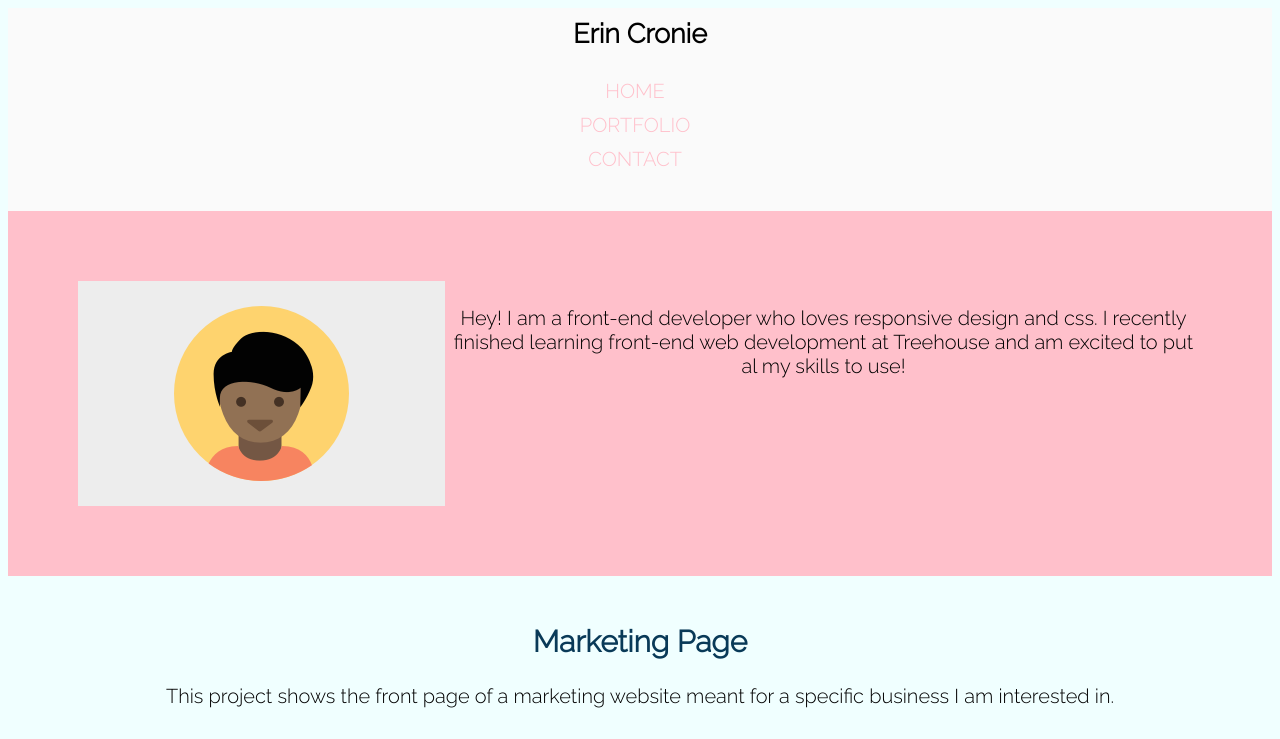
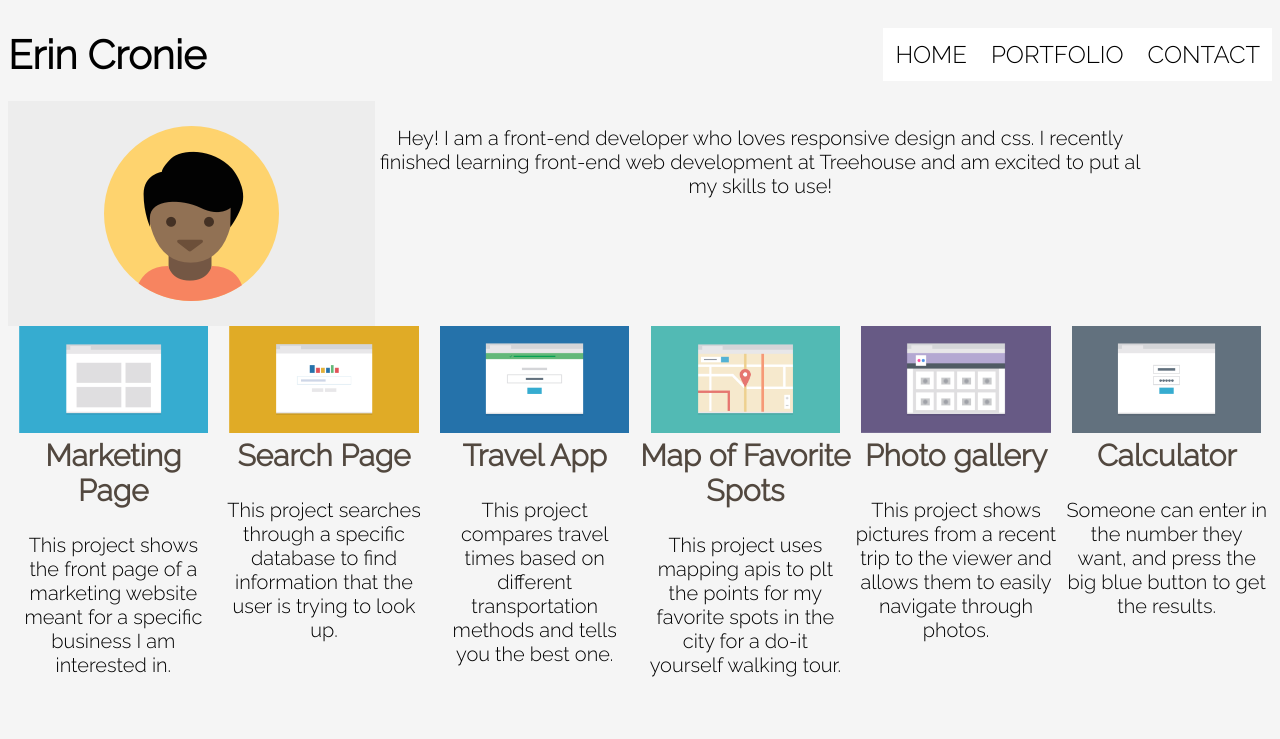
Before and after one commit to ehrenfelser/Treehouse-Unit-2-Project, a plain HTML site: page index.html in a window 1280 px wide. Shown: the top 739 px of the page. Drawn offline with Linux system fonts and the light colour scheme.

Commit message:
Nav adjusted
The nav bar reacts at different screen sizes

```diff
--- a/index.html
+++ b/index.html
@@ -27,39 +27,44 @@
 
 <main>
     <div class="profile-container">
+        <img class="profile-pic" src="images/responsive-layout-profile.png" alt="Digital photo of a cartoon person">
         <p>Hey! I am a front-end developer who loves responsive design and css. I recently finished learning front-end web development at Treehouse and am excited to put al my skills to use!</p>
-        <img src="images/responsive-layout-profile.png" alt="Digital photo of a cartoon person">
     </div>
-    <div class="Portfolio">
+    <div class="portfolio">
         <div class="first-column">
-			<h2>Marketing Page</h2>
+            <img src="images/portfolio-1.png" alt="Marketing Page">			<h2>Marketing Page</h2>
 			<p>This project shows the front page of a marketing website meant for a specific business I am interested in.</p>
-			<img src="images/portfolio-1.png" alt="Marketing Page">
+
 		</div>
         <div class="second-column">
+            <img src="images/portfolio-2.png" alt="Search Page">
 			<h2>Search Page</h2>
 			<p>This project searches through a specific database to find information that the user is trying to look up.</p>
-			<img src="images/portfolio-2.png" alt="Search Page">
+
 		</div>
         <div class="third-column">
+            <img src="images/portfolio-3.png" alt="Travel App Page">
 			<h2>Travel App</h2>
 			<p>This project compares travel times based on different transportation methods and tells you the best one.</p>
-			<img src="images/portfolio-3.png" alt="Travel App Page">
+
 		</div>
         <div class="fourth-column">
+            <img src="images/portfolio-4.png" alt="Map of Favorite Spots">
 			<h2>Map of Favorite Spots</h2>
 			<p>This project uses mapping apis to plt the points for my favorite spots in the city for a do-it yourself walking tour.</p>
-			<img src="images/portfolio-4.png" alt="Map of Favorite Spots">
+
 		</div>
         <div class="fifth-column">
+            <img src="images/portfolio-5.png" alt="Photo Gallery">
 			<h2>Photo gallery</h2>
 			<p>This project shows pictures from a recent trip to the viewer and allows them to easily navigate through photos.</p>
-			<img src="images/portfolio-5.png" alt="Photo Gallery">
+
 		</div>
         <div class="sixth-column">
+            <img src="images/portfolio-6.png" alt="Calculator Page">
 			<h2>Calculator</h2>
 			<p>Someone can enter in the number they want, and press the big blue button to get the results.</p>
-			<img src="images/portfolio-6.png" alt="Calculator Page">
+
 		</div>
     </div>
     <div class="contact">
--- a/styles.css
+++ b/styles.css
@@ -1,3 +1,4 @@
+
 /* === MAIN CONTENT ===*/
 
 * {
@@ -11,6 +12,48 @@ font-size: 1.25em;
 
 }
 
+/* === Navigation === */
+
+.nav-bar {
+    text-align: center;
+    align-items: center;
+
+}
+
+
+
+.nav a {
+    display: block;
+    text-decoration: none;
+    color: black;
+    font-size: 1.2em;
+    font-weight: 300;
+    text-align: center;
+    padding: .5em;
+
+}
+
+.nav  a:hover {
+    color: pink
+
+}
+
+ul {
+    list-style: none;
+
+}
+
+
+li {
+
+    text-align: center;
+    background-color: white;
+
+}
+
+/*==Body Content==*/
+
+
 img {
 margin: 0 auto;
 max-width: 90%;
@@ -18,9 +61,11 @@ max-width: 90%;
 }
 
 body {
+display: flex;
+flex-direction: column;
 text-align: center;
 min-height: 100vh;
-background-color: azure;
+background-color:whitesmoke;
 font-family: 'Raleway', sans-serif;
 
 }
@@ -40,10 +85,8 @@ margin: 0%;
 
 }
 
-h4{
-text-align: left;
 
-}
+
 
 p {
 font-size: 1em;
@@ -53,87 +96,65 @@ text-align: center;
 
 }
 
-ul,
-li {
-list-style: none;
-padding: 5px;
-padding-left: 0%;
-text-align: center;
+
+
+h2,
+h3 {
+color: #52483f
 
 }
 
-h2,
-h3 {
-color: #093a58
+.profile-container {
+    margin-left: auto;
+    margin-right: auto;
+    width: 90%
+
 
 }
 
+
 /* font-family: 'Raleway', sans-serif; */
 
-/* === Navigation === */
 
-.header {
-text-align: center;
 
-}
 
-.my-name {
-font-size: 1.35em;
-margin: 0;
+/* === media queries === */
+
+@media screen and (min-width: 768px){
+
+    .nav-bar,
+    .nav,
+    .portfolio,
+    .footer,
+    .profile-container {
+        display: flex;
 
     }
 
     .nav-bar {
-text-align: center;
-display: block;
-padding: 10px 15px;
-color: black;
+        flex-direction: column;
 
 
     }
 
-.nav-bar  a:hover {
-color: #646464
+
+
+
+
+    .profile-container {
+        flex-direction: row;
+        flex-basis: 50%;
+        justify-content: center;
+        margin: 0;
+        padding: 0;
 
     }
 
-.profile-container,
-.nav-bar {
-font-size: 1em;
-display: block;
-padding: 10px 15px;
 
-}
 
-/* === media queries === */
-@media screen and (min-width: 768px){
 
-.main-header,
-.main-nav,
-.row,
-.footer{
-display: flex;
-
-}
-
-.main-header {
-flex-direction: column;
-align-items: center;
-
-}
-
-.image{
-max-width: 100%;
-
-}
-
-.profile-container {
-display: flex;
-flex-direction: row-reverse;
-color: #000;
-background-color: pink;
-padding: 3.5em;
-margin-bottom: 48px;
+    .profile-pic {
+        max-width: 50%;
 
     }
 
@@ -141,38 +162,21 @@ margin-bottom: 48px;
 
 
 
-@media screen and (min-width: 1024px){
-    .header,
-    .nav-bar {
-background: #fafafa;
+@media (min-width: 1024px) {
+
+    .nav-bar{
+        display: flex;
+        flex-direction: row;
+        justify-content: space-between;
 
     }
 
-    .header,
-    .profile-container, {
-flex-direction: row;
 
-    }
 
-    .profile-container {
 
-        margin-right: auto;
-    }
 
-    .nav-bar {
-margin-top: 0;
-align-self: center;
 
-    }
-
-    .nav-bar a {
-        color: pink;
-
-    }
-
-    .nav li {
-
-        margin-left: .60em;
-        margin-right: .60em;
+    .profile-container div {
+        flex-basis: 35%;
       }
 }
```
Lines whose indentation alone changed are shown as unchanged.
